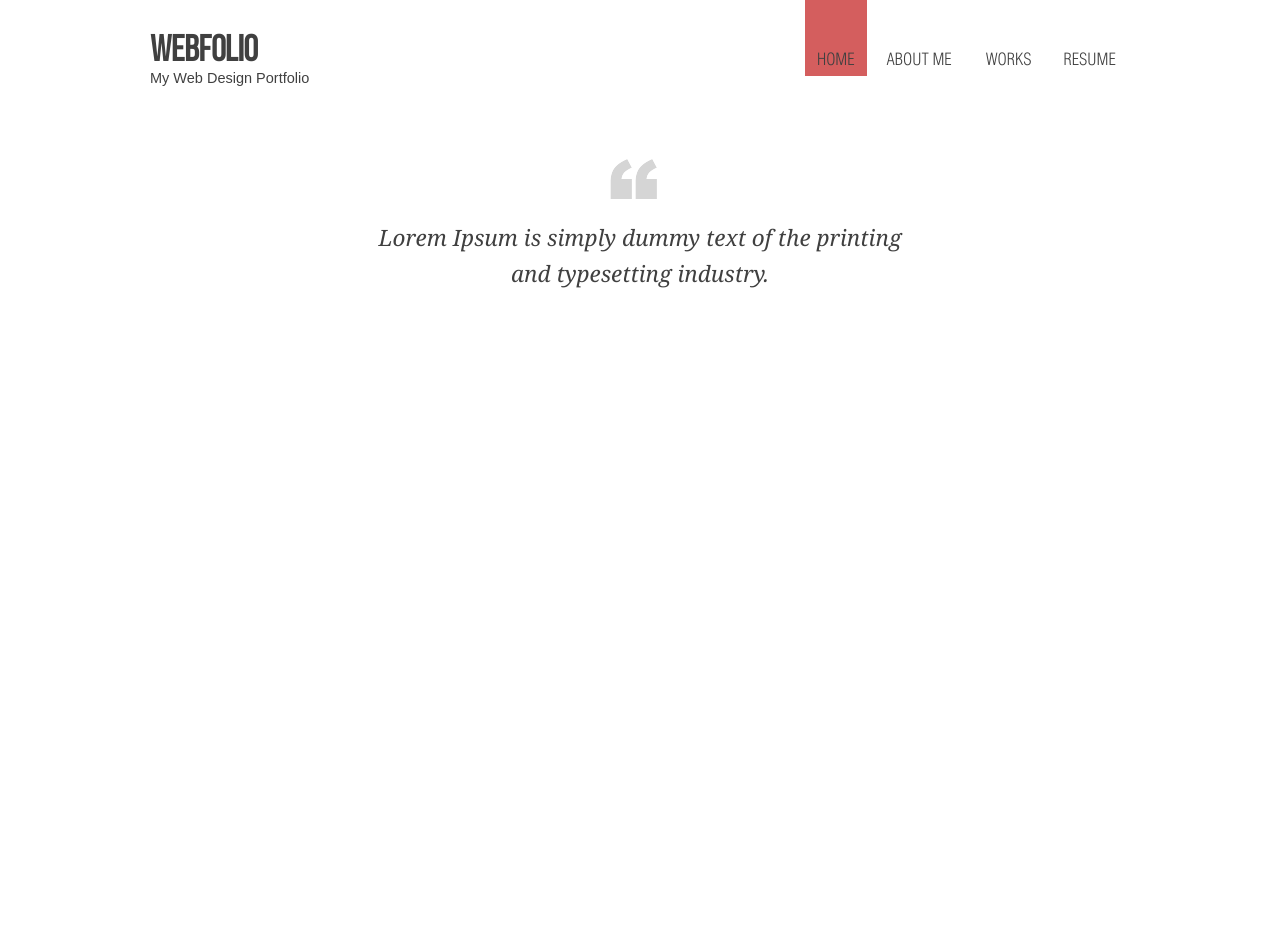
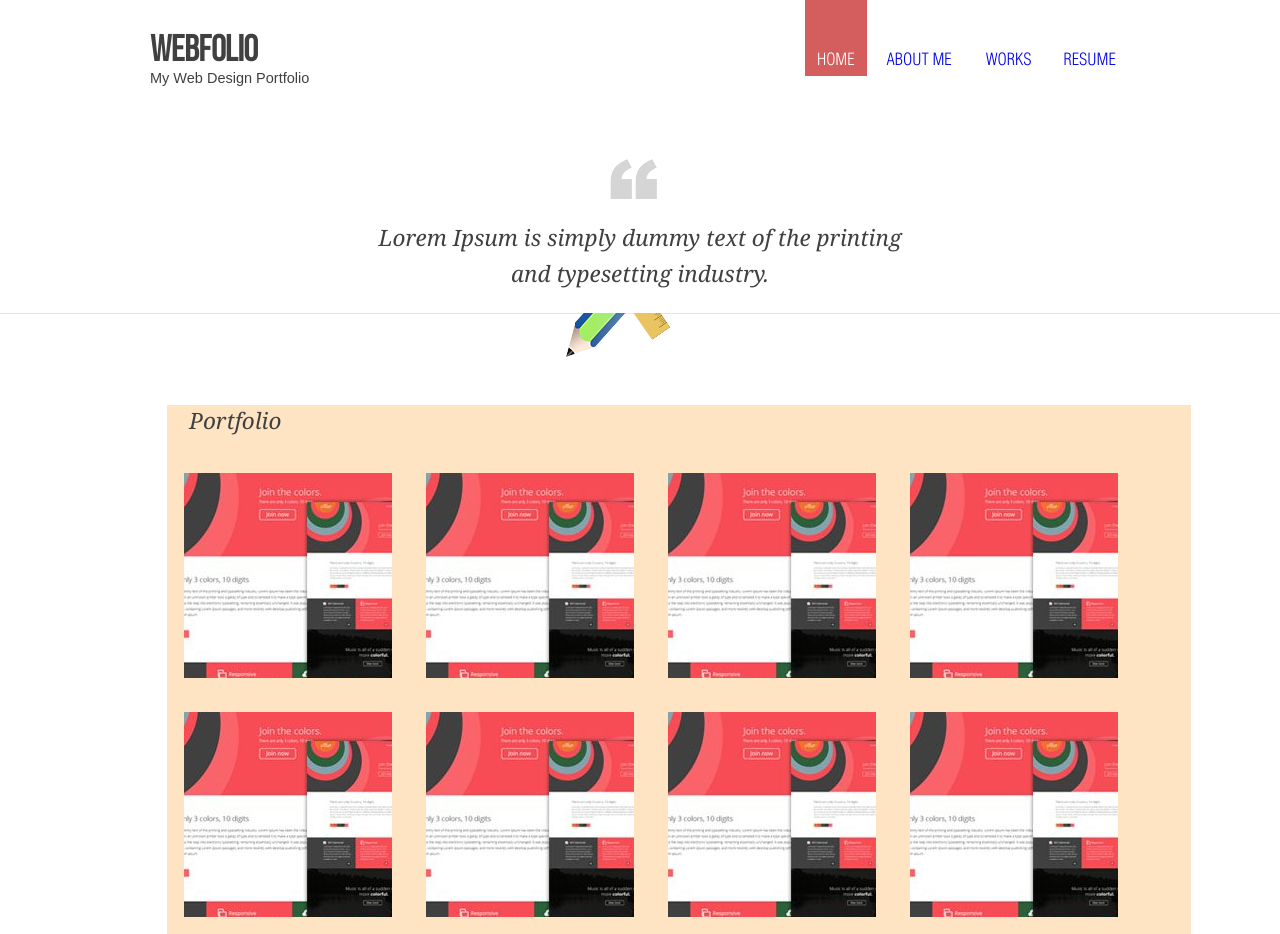
Before and after one commit to thePostas/WebFolio, a website: page app/index.html in a window 1280 px wide. Before the commit the page ends 800 px from the top, so only its background shows below. Drawn offline with Linux system fonts and the light colour scheme.

Commit message:
02_06.02

```diff
--- a/app/index.html
+++ b/app/index.html
@@ -20,19 +20,28 @@
         </a>
         <nav class="navigation-menu header__navigation-menu">
             <ul class="header__navigation-menu-list">
-                <a href="" class="header__navigation-menu-list-link header__navigation-menu-list-link_active"><li class="header__navigation-menu-list-item header__navigation-menu-list-item_first">home</li></a>
-                <a href="" class="header__navigation-menu-list-link"><li class="header__navigation-menu-list-item header__navigation-menu-list-item_second">about me</li></a>
-                <a href="" class="header__navigation-menu-list-link"><li class="header__navigation-menu-list-item header__navigation-menu-list-item_third">works</li></a>
-                <a href="" class="header__navigation-menu-list-link"><li class="header__navigation-menu-list-item header__navigation-menu-list-item_fourth">resume</li></a>
+                <a href="#" class="header__navigation-menu-list-link header__navigation-menu-list-link_active"><li class="header__navigation-menu-list-item header__navigation-menu-list-item_first">home</li></a>
+                <a href="#" class="header__navigation-menu-list-link"><li class="header__navigation-menu-list-item header__navigation-menu-list-item_second">about me</li></a>
+                <a href="#" class="header__navigation-menu-list-link"><li class="header__navigation-menu-list-item header__navigation-menu-list-item_third">works</li></a>
+                <a href="#" class="header__navigation-menu-list-link"><li class="header__navigation-menu-list-item header__navigation-menu-list-item_fourth">resume</li></a>
             </ul>
         </nav>
     </section>
     <div class="main-page-title">
         <h2 class="main-page-title__text">Lorem Ipsum is simply dummy text of the printing and
             typesetting industry.</h2>
+        <div class="main-page-title__image"></div>
     </div>
-    <section class="content content_position">
-
+    <section class="content content__position">
+        <div class="content__title"><h2 class="content__title-text">Portfolio</h2></div>
+        <div class="content__item"><a href="#" class="content__link"><img src="img/content_1.jpg" alt="image" class="content__item-image"></a></div>
+        <div class="content__item"><a href="#" class="content__link"><img src="img/content_1.jpg" alt="image" class="content__item-image"></a></div>
+        <div class="content__item"><a href="#" class="content__link"><img src="img/content_1.jpg" alt="image" class="content__item-image"></a></div>
+        <div class="content__item"><a href="#" class="content__link"><img src="img/content_1.jpg" alt="image" class="content__item-image"></a></div>
+        <div class="content__item"><a href="#" class="content__link"><img src="img/content_1.jpg" alt="image" class="content__item-image"></a></div>
+        <div class="content__item"><a href="#" class="content__link"><img src="img/content_1.jpg" alt="image" class="content__item-image"></a></div>
+        <div class="content__item"><a href="#" class="content__link"><img src="img/content_1.jpg" alt="image" class="content__item-image"></a></div>
+        <div class="content__item"><a href="#" class="content__link"><img src="img/content_1.jpg" alt="image" class="content__item-image"></a></div>
     </section>
 </div>
 <script>document.write('<script src="http://' + (location.host || 'localhost').split(':')[0] + ':35729/livereload.js?snipver=1"></' + 'script>')</script>
--- a/app/less/_content.less
+++ b/app/less/_content.less
@@ -1,7 +1,11 @@
 .main-page-title {
   border-top: 1px solid white;
-  height: 300px;
-  background: url("../img/title_quotes.png") no-repeat 49.5% 72px;
+  border-bottom: 1px solid white;
+  min-height: 225px;
+  background: #fff url("../img/title_quotes.png") no-repeat 49.5% 72px;
+  position: relative;
+  box-shadow: 0 1px 0 rgba(0,0,0, 0.1);
+  margin-bottom: 92px;
   &__text {
     font: 22.5px Cambria;
     font-style: italic;
@@ -14,10 +18,26 @@
   }
 }
 
+
+.main-page-title__image {
+  background: url("../img/pencil.png") no-repeat 0px -40px;
+  width: 104px;
+  height: 50px;
+  position: absolute;
+  bottom: -51px;
+  left: 44.2%;
+}
+
+
 .content {
-  width: 935px;
+  display: flex;
+  flex-wrap: wrap;
+  background-color: bisque;
+  min-height: 500px;
+  z-index: 10;
+  width: 1024px;
   &__position {
-    margin: 0 auto;
+    margin: 0 0 0 167px;
   }
   &-title {
     &_position {
@@ -25,3 +45,23 @@
     }
   }
 }
+
+.content__title {
+  width: 100%;
+}
+
+.content__title-text {
+  width: 100%;
+  top: 0;
+  left: 19px;
+  font: 22.5px Cambria;
+  font-style: italic;
+  margin-left: 22px;
+  margin-bottom: 20px;
+}
+
+.content__item {
+  width: 208px;
+  height: 205px;
+  margin: 17px;
+}
--- a/app/less/_header.less
+++ b/app/less/_header.less
@@ -85,8 +85,11 @@ p.header__logo-title {
   &-list-link {
     text-decoration: none;
     &_active {
-      color: #fff;
+      color: #ffffff;
       background-color: #d45e5e;
+      &:visited {
+        color: #ffffff;
+      }
     }
   }
 }
--- a/app/less/main.less
+++ b/app/less/main.less
@@ -9,6 +9,7 @@
 body {
     margin: 0;
     padding: 0;
+    font-family: Cambria;
     color: @body-text-color;
 }
 
@@ -23,6 +24,7 @@ a:visited {
 }
 
 .wrapper {
+  background-color: transparent;
   width: 1280px;
   margin: 0 auto;
   @media only screen and (max-width: 1200px) {
```
Also changed, not shown: app/css/main.css, app/img/content_1.jpg (added), app/img/pencil.png (added).
